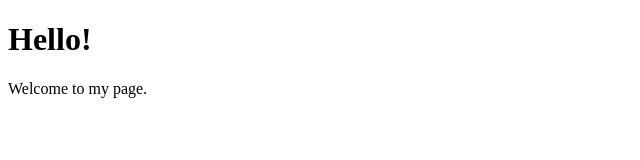
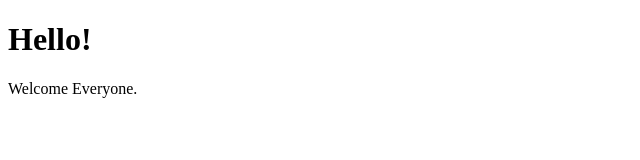
Before and after one commit to sailohith3009/pipelineproject, a plain HTML site: page static-html-directory/index.html in a window 1280 px wide. Shown: the full height of the page, 0-640 px from the left. Drawn offline with Linux system fonts and the light colour scheme.

```diff
--- a/static-html-directory/index.html
+++ b/static-html-directory/index.html
@@ -3,7 +3,7 @@
 <body>
 
 <h1>Hello!</h1>
-<p>Welcome to my page.</p>
+<p>Welcome Everyone.</p>
 
 </body>
 </html>
```
